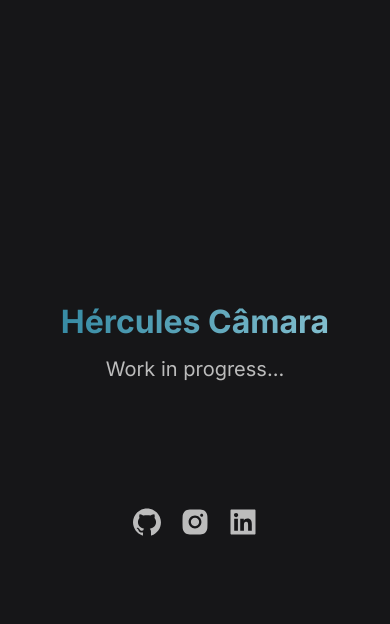
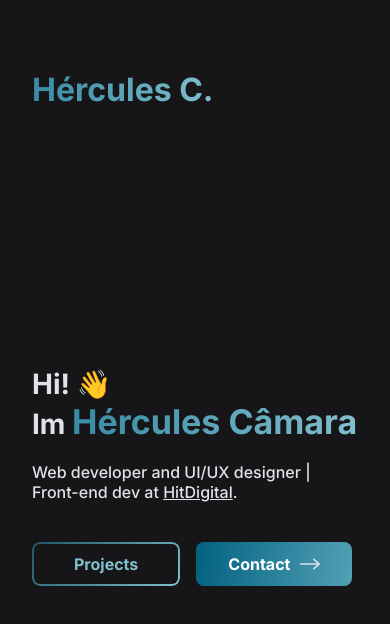
Before and after one commit to HerculesCamara/HerculesCamara-Portfolio, a Next.js app: page / in a window 390 px wide. Shown: the top 624 px of the page. Built offline with nearby package versions, Linux system fonts and the light colour scheme.

Commit message:
update: home page responsive

```diff
--- a/src/components/Header/styles.ts
+++ b/src/components/Header/styles.ts
@@ -15,7 +15,11 @@ export const Container = styled.header`
   justify-content: space-between;
 
   @media (max-width: 1000px) {
-    display: none;
+    padding-top: 4.375rem;
+    padding-left: 2rem;
+    padding-right: 2rem;
+
+    /* display: none; */
   }
 `
 
@@ -30,4 +34,8 @@ export const Logo = styled.span`
   -webkit-background-clip: text;
   -webkit-text-fill-color: transparent;
   color: black;
+
+  @media (max-width: 1000px) {
+    font-size: 2rem;
+  }
 `
--- a/src/components/Navigation/styles.ts
+++ b/src/components/Navigation/styles.ts
@@ -8,6 +8,10 @@ export const NavigationContainer = styled.nav`
   /* margin-left: 6.75rem; */
   width: 100%;
   max-width: 32.25rem;
+
+  @media (max-width: 1000px) {
+    display: none;
+  }
 `
 
 export const List = styled.ul`
--- a/src/pages/index.tsx
+++ b/src/pages/index.tsx
@@ -8,8 +8,9 @@ import {
   Contact,
   Content,
   Apresentation,
-  Mobile,
-  Buttons
+  /* Mobile, */
+  Buttons,
+  MyPicture
 } from '../styles/Home'
 
 import { Footer } from '../components/Footer'
@@ -55,13 +56,15 @@ const Home: NextPage = () => {
               </Contact>
             </Buttons>
           </Apresentation>
-          <Image src={picture} />
+          <MyPicture>
+            <Image src={picture} />
+          </MyPicture>
         </Content>
       </Container>
       <Footer />
-      <Mobile>
+      {/* <Mobile>
         <WorkInProgress />
-      </Mobile>
+      </Mobile> */}
     </>
   )
 }
--- a/src/styles/Home.ts
+++ b/src/styles/Home.ts
@@ -5,9 +5,24 @@ export const Container = styled.main`
   flex: 1;
 
   @media (max-width: 1000px) {
+    padding: 2rem;
+    display: flex;
+    align-items: center;
+  }
+`
+
+/* export const Mobile = styled.div`
+  height: 100%;
+
+  display: flex;
+  flex-direction: column;
+  align-items: center;
+
+  @media (min-width: 1000px) {
     display: none;
   }
-`
+` */
+
 export const Content = styled.div`
   max-width: 65.375rem;
   margin-left: auto;
@@ -17,9 +32,19 @@ export const Content = styled.div`
   align-items: center;
   justify-content: space-between;
   gap: 1rem;
+
+  @media (max-width: 1000px) {
+    margin-left: 0;
+  }
 `
 
 export const Apresentation = styled.div``
+
+export const MyPicture = styled.div`
+  @media (max-width: 1000px) {
+    display: none;
+  }
+`
 
 export const Im = styled.div`
   font-size: 2.75rem;
@@ -34,6 +59,14 @@ export const Im = styled.div`
     -webkit-background-clip: text;
     -webkit-text-fill-color: transparent;
     color: black;
+  }
+
+  @media (max-width: 1000px) {
+      font-size: 1.75rem;
+
+      span {
+        font-size: 2.125rem;
+      }
   }
 `
 
@@ -53,6 +86,10 @@ export const About = styled.p`
       filter: brightness(0.88);
     }
   }
+
+  @media (max-width: 1000px) {
+      font-size: 1rem;
+  }
 `
 
 export const Buttons = styled.div`
@@ -60,13 +97,21 @@ export const Buttons = styled.div`
   gap: 2.125rem;
 
   margin-top: 3rem;
+
+  font-size: 1.25rem;
+  font-weight: 700;
+
+  @media (max-width: 1000px) {
+      gap: 1rem;
+      margin-top: 2.5rem;
+
+      font-size: 1rem;
+  }
 `
 
 export const Projects = styled.button`
   padding: 1rem 3.125rem;
 
-  font-size: 1.25rem;
-  font-weight: 700;
   color: #81bece;
 
   position: relative;
@@ -75,6 +120,9 @@ export const Projects = styled.button`
   border: none;
 
   transition: all 0.2s;
+
+  display: flex;
+  align-items: center;
 
   ::before {
     content: '';
@@ -161,11 +209,13 @@ export const Projects = styled.button`
       }
     }
   }
+
+  @media (max-width: 1000px) {
+      padding: 0.75rem 2.625rem;
+  }
 `
 
 export const Contact = styled.button`
-  font-size: 1.25rem;
-  font-weight: 700;
   color: white;
 
   padding: 1rem 2rem;
@@ -186,16 +236,13 @@ export const Contact = styled.button`
 
     filter: brightness(1.1);
   }
-`
 
-export const Mobile = styled.div`
-  height: 100%;
+  @media (max-width: 1000px) {
+      padding: 0.75rem 2rem;
+      gap: 0.625rem;
 
-  display: flex;
-  flex-direction: column;
-  align-items: center;
-
-  @media (min-width: 1000px) {
-    display: none;
+      img {
+        width: 1.2rem !important;
+      }
   }
 `
```
